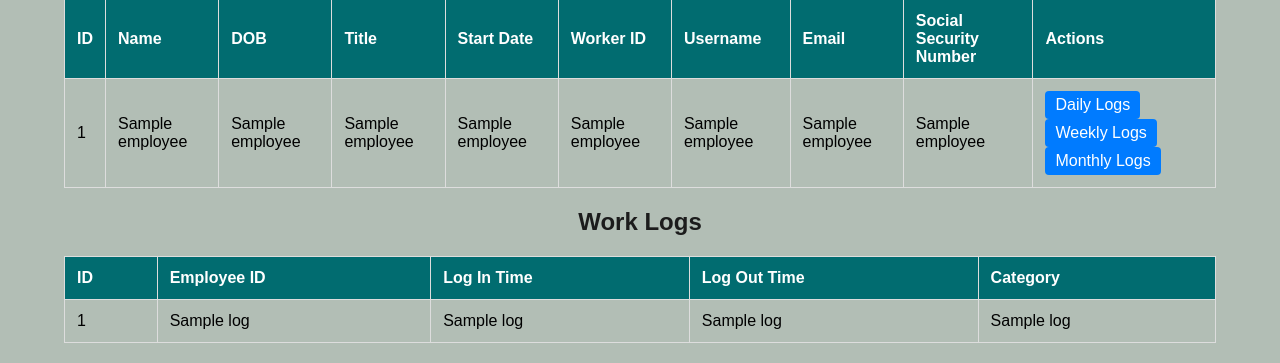
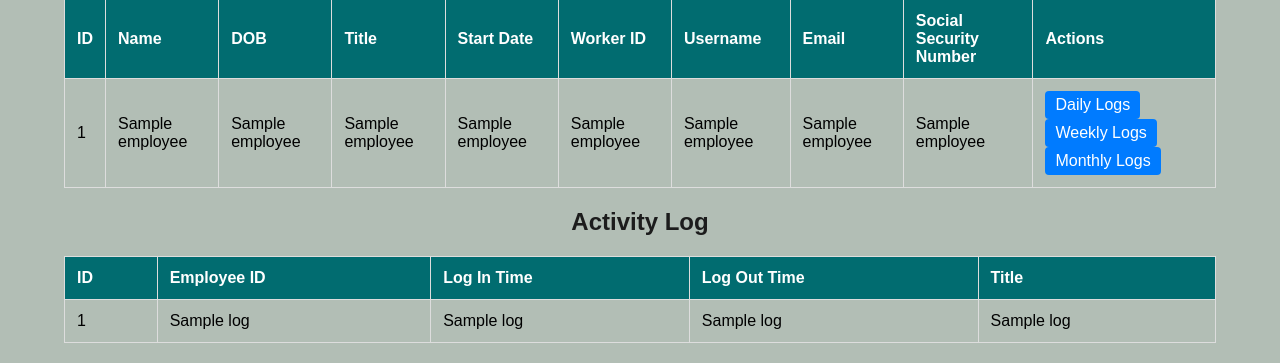
Before and after one commit to Foxroad1/Ranger_team_project, a Flask app: template templates/admin.html in a window 1280 px wide. Shown: the part 1658-2021 px from the top of the page. Run offline with Flask 3, Linux system fonts and the light colour scheme; the template is opened without the code that fills it: most values are stand-ins (such as "Sample title", 1, 10 or a date in 2020).

Commit message:
some tweaks

```diff
--- a/app.py
+++ b/app.py
@@ -192,7 +192,7 @@ def log_work():
         cur = conn.cursor()
         cur.execute(
             "INSERT INTO work_logs (employee_id, log_in_time, log_out_time, Title) VALUES (?, ?, ?, ?)",
-            (session['user_id'], data['log_in_time'], data['log_out_time'], data['category'])
+            (session['user_id'], data['log_in_time'], data['log_out_time'], data['title'])
         )
         conn.commit()
         cur.close()
@@ -324,9 +324,9 @@ def admin():
                 new_id = len(ids) + 1
 
             cur.execute(
-                "INSERT INTO employees (id, name, dob, title, start_date, worker_id, username, password, email, social_security_number) VALUES (?, ?, ?, ?, ?, ?, ?, ?, ?, ?)",
+                "INSERT INTO employees (id, name, dob, title, start_date, worker_id, username, password, email, phone_number) VALUES (?, ?, ?, ?, ?, ?, ?, ?, ?, ?)",
                 (new_id, data['name'], data['dob'], data['title'], data['start_date'], worker_id, data['username'],
-                 hashed_password, data['email'], data['social_security_number'])
+                 hashed_password, data['email'], data['phone_number'])
             )
             conn.commit()
             cur.close()
@@ -387,7 +387,7 @@ def admin_logout():
 
 def save_work_logs_to_csv(logs, filename):
     with open(filename, 'w', newline='') as csvfile:
-        fieldnames = ['Employee ID', 'Log In Time', 'Log Out Time', 'Title', 'Work Hours']
+        fieldnames = ['Employee ID', 'Log In Time', 'Log Out Time', 'title', 'Work Hours']
         writer = csv.DictWriter(csvfile, fieldnames=fieldnames)
 
         writer.writeheader()
@@ -402,7 +402,7 @@ def save_work_logs_to_csv(logs, filename):
                 'Employee ID': log[1],
                 'Log In Time': log_in_time,
                 'Log Out Time': log_out_time,
-                'Title': log[4],
+                'title': log[4],
                 'Work Hours': work_hours
             })
 
--- a/templates/admin.html
+++ b/templates/admin.html
@@ -150,14 +150,14 @@
         </tr>
         {% endfor %}
     </table>
-    <h2>Work Logs</h2>
+    <h2>Activity Log</h2>
     <table>
         <tr>
             <th>ID</th>
             <th>Employee ID</th>
             <th>Log In Time</th>
             <th>Log Out Time</th>
-            <th>Category</th>
+            <th>Title</th>
         </tr>
         {% for log in work_logs %}
         <tr>
```
